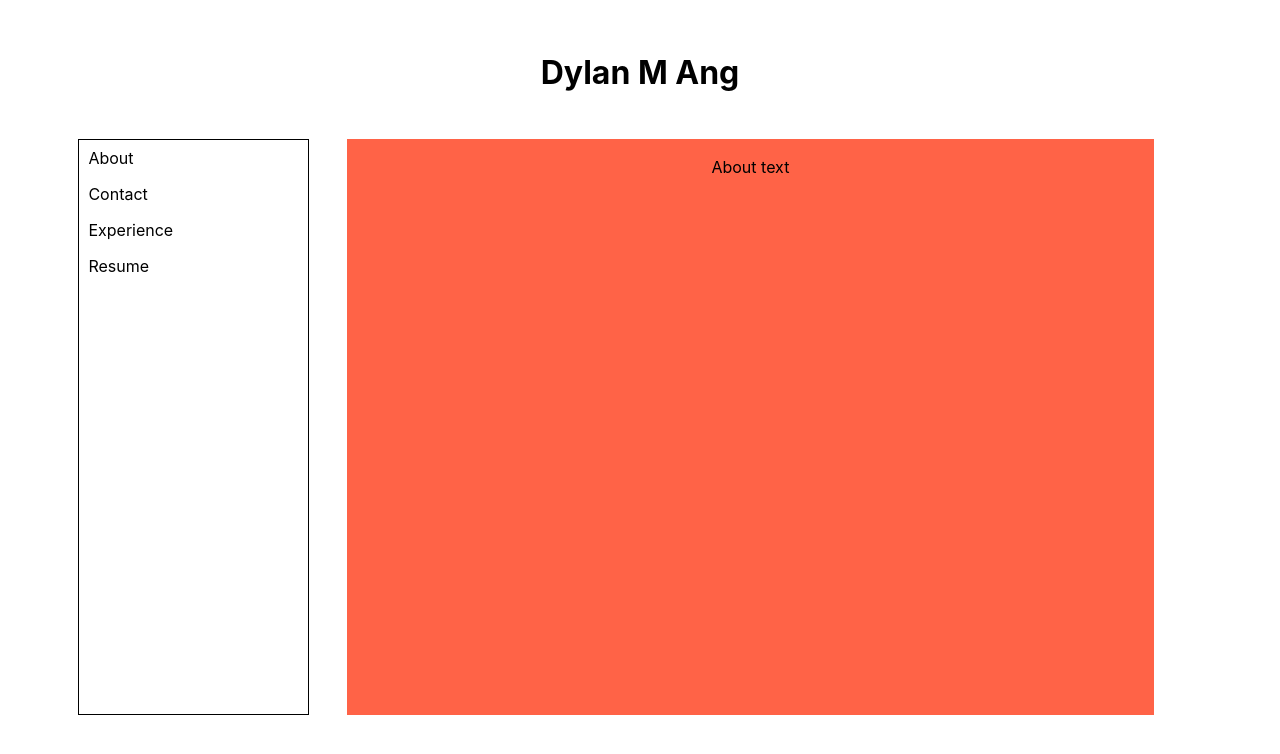
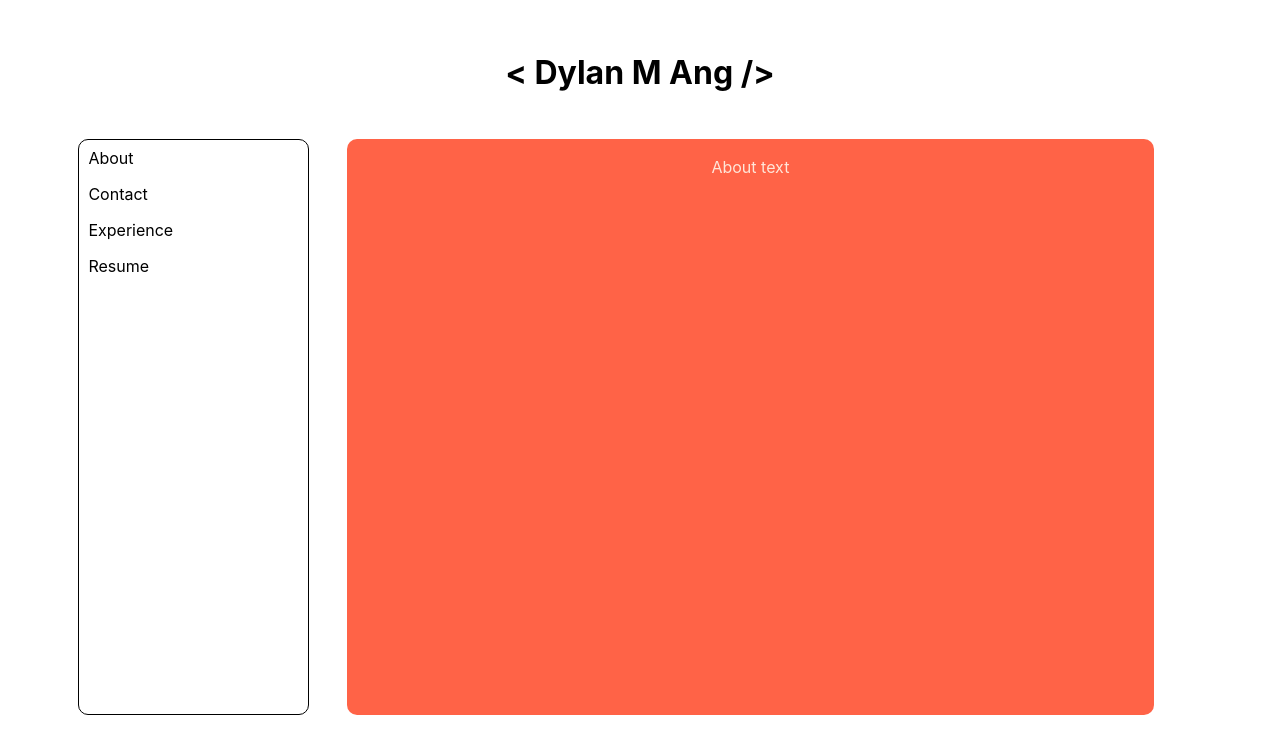
Before and after one commit to dy-ma/personal-dep, a React (Vite) app: page / in a window 1280 px wide. Shown: the top 754 px of the page. Built offline with nearby package versions, Linux system fonts and the light colour scheme.

Commit message:
Move Name to component to add more styling

```diff
--- a/src/App.jsx
+++ b/src/App.jsx
@@ -1,6 +1,7 @@
 import { useEffect, useState } from 'react'
 import reactLogo from './assets/react.svg'
 import ContentBox from "./components/ContentBox"
+import Name from "./components/Name"
 import './App.css'
 
 
@@ -8,6 +9,7 @@ import './App.css'
 function App() {
     return (
         <div className="App">
+            <Name name="< Dylan M Ang />"/>
             <ContentBox/>
         </div>
     )
--- a/src/components/ContentBox.jsx
+++ b/src/components/ContentBox.jsx
@@ -1,45 +1,4 @@
-// const [state, setState] = useState("About")
-// // useEffect(() => updateBody(content), [content])
-// // useEffect(updateBody, [state])
-// function updateBody(state) {
-//     let con = document.getElementById("content")
-//     con.textContent("Hello")
-//     switch (state) {
-//         case 'About':
-//             component = <p>About text</p>
-//         case 'Contact':
-//             component = <p>Contact text</p>
-//         case 'Experience':
-//             component = <p>Experience text</p>
-//         case 'Resume':
-//             component = <p>Resume pdf/image</p>
-//     }
-//     con.innerHTML = component
-
-// }
-
-// let printState = () => console.log("show" + state)
-
 import { useEffect, useState } from 'react'
-
-// let showContact = () => {
-//     // printState()
-//     console.log("")
-//     setState("Contact")
-// }
-// let showAbout = () => {
-//     console.log("Show About")
-//     setState("About")
-// }
-// let showExperience = () => {
-//     console.log("Show Experience")
-//     setState("Experience")
-// }
-// let showResume = () => {
-//     console.log("Show Resume")
-//     setState("Resume")
-// }
-
 
 function ContentBox(props) {
     const [state, setState] = useState("About")
@@ -59,7 +18,6 @@ function ContentBox(props) {
 
     return (
         <div>
-            <h1>Dylan M Ang</h1>
             <div className="main">
                 <div id="sidebar">
                     <button className="nav" onClick={showAbout}>About</button>
--- /dev/null
+++ b/src/components/Name.jsx
@@ -0,0 +1,6 @@
+
+function Name(props) {
+    return (
+        <h1 id="name">{props.name}</h1>
+    )
+} export default Name;
--- a/src/index.css
+++ b/src/index.css
@@ -6,6 +6,11 @@
 }
 
 :root {
+  --tomato: #ff6347;
+  --offwhite: #FFE6D9;
+  --leather: #8D5243;
+  --denim: #005167;
+
   color-scheme: light;
   color: black;
   background-color: white;
@@ -26,24 +31,29 @@
   justify-content: space-evenly;
 }
 
+#sidebar, #content {
+  height: 90%;
+  box-sizing: border-box;
+  border-radius: 10px;
+}
+
 #sidebar {
   width: 20%;
-  height: 90%;
   /* background-color: yellow; */
   border: 1px solid black;
   display: flex;
   flex-direction: column;
   /* align-items: baseline;  */
   text-align: left;
-  box-sizing: border-box;
 }
 
 #content {
-  background-color: tomato;
+  /* background-color: tomato; */
+  background-color: var(--tomato);
   width: 70%;
-  height: 90%;
-  box-sizing: border-box;
+  color:#FFE6D9;
 }
+
 
 button.nav {
   display: block;
@@ -56,5 +66,6 @@ button.nav {
 }
 
 button.nav:hover {
-  background-color: rgba(0,0,0, 0.1);
+  /* background-color: rgba(0,0,0, 0.1); */
+  background-color: rgba(0, 81, 103, 0.2);
 }
```
